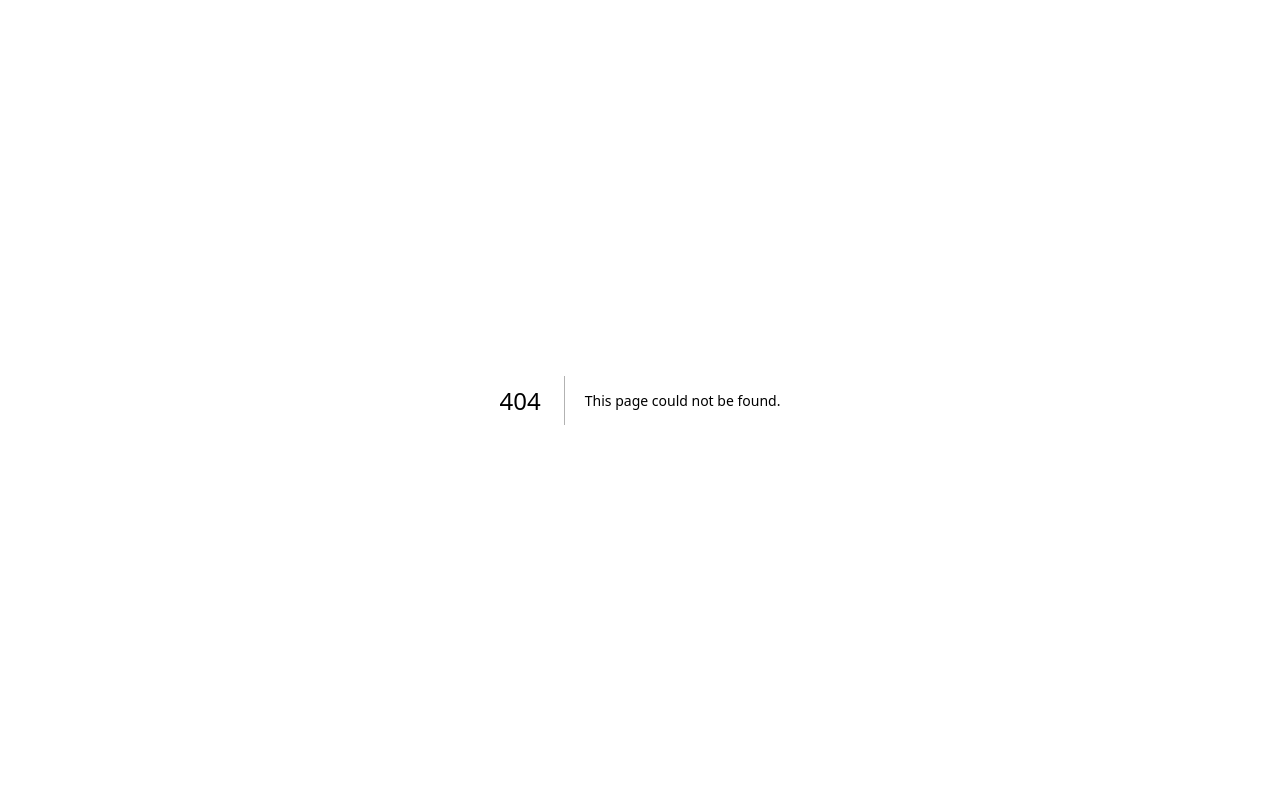
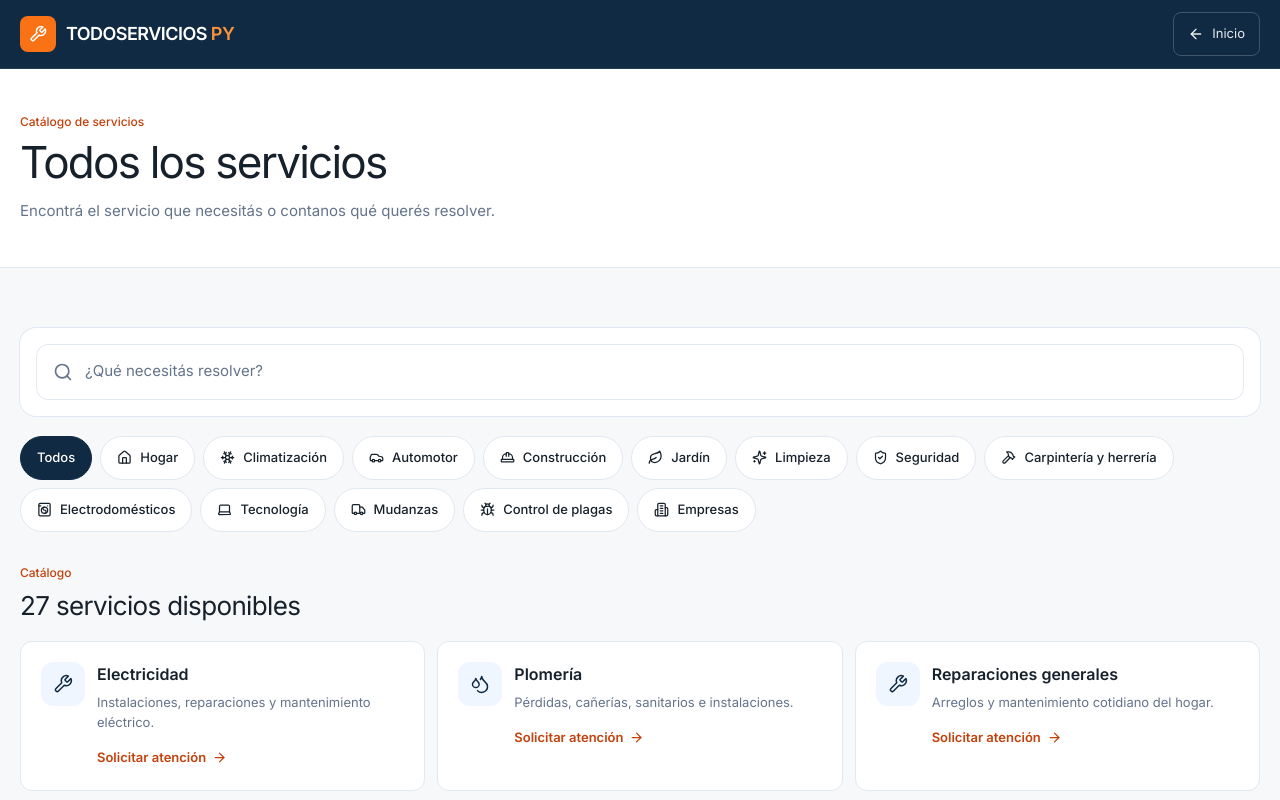
Before and after one commit to equantum-py/multiserviciospy, a Next.js app: page /servicios in a window 1280 px wide. Before the commit this address had no page. Shown: the top 800 px of the page. Built offline with nearby package versions, Linux system fonts and the light colour scheme.

Commit message:
feat: create full services catalog page

```diff
--- /dev/null
+++ b/app/servicios/page.tsx
@@ -0,0 +1,37 @@
+import type { Metadata } from "next";
+import Link from "next/link";
+import { ArrowLeft, Wrench } from "lucide-react";
+import { ServicesCatalog } from "./services-catalog";
+
+export const metadata: Metadata = {
+  title: "Servicios para hogar, vehículo y empresas | TodosServicios PY",
+  description: "Encontrá servicios de electricidad, refrigeración, reparaciones, mantenimiento, construcción y más con atención centralizada en TodosServicios PY.",
+};
+
+export default function ServicesPage() {
+  return (
+    <main className="min-h-screen bg-soft pb-10 text-[#17212b]">
+      <header className="border-b border-white/10 bg-ink text-white">
+        <div className="container-shell flex min-h-16 items-center justify-between gap-4 py-3">
+          <Link href="/" className="flex items-center gap-2.5 focus-visible:outline focus-visible:outline-2 focus-visible:outline-offset-2 focus-visible:outline-brand-500">
+            <span className="grid h-9 w-9 place-items-center rounded-lg bg-brand-500 text-white"><Wrench size={18} /></span>
+            <span className="text-[15px] font-semibold tracking-[-.03em] sm:text-lg">TODOSERVICIOS <span className="text-brand-400">PY</span></span>
+          </Link>
+          <Link href="/" className="inline-flex min-h-11 items-center gap-2 rounded-lg border border-white/20 px-3.5 text-[13px] text-white/90 transition hover:bg-white/10 focus-visible:outline focus-visible:outline-2 focus-visible:outline-offset-2 focus-visible:outline-brand-500"><ArrowLeft size={16} /> Inicio</Link>
+        </div>
+      </header>
+
+      <section className="border-b border-border bg-white py-8 sm:py-11">
+        <div className="container-shell">
+          <p className="mb-2 text-[12px] font-medium text-brand-600">Catálogo de servicios</p>
+          <h1 className="max-w-3xl text-[34px] font-normal leading-[1.08] tracking-[-.04em] sm:text-[44px]">Todos los servicios</h1>
+          <p className="mt-3 max-w-2xl text-[15px] leading-6 text-muted">Encontrá el servicio que necesitás o contanos qué querés resolver.</p>
+        </div>
+      </section>
+
+      <section className="py-6 sm:py-8">
+        <div className="container-shell"><ServicesCatalog /></div>
+      </section>
+    </main>
+  );
+}
```
